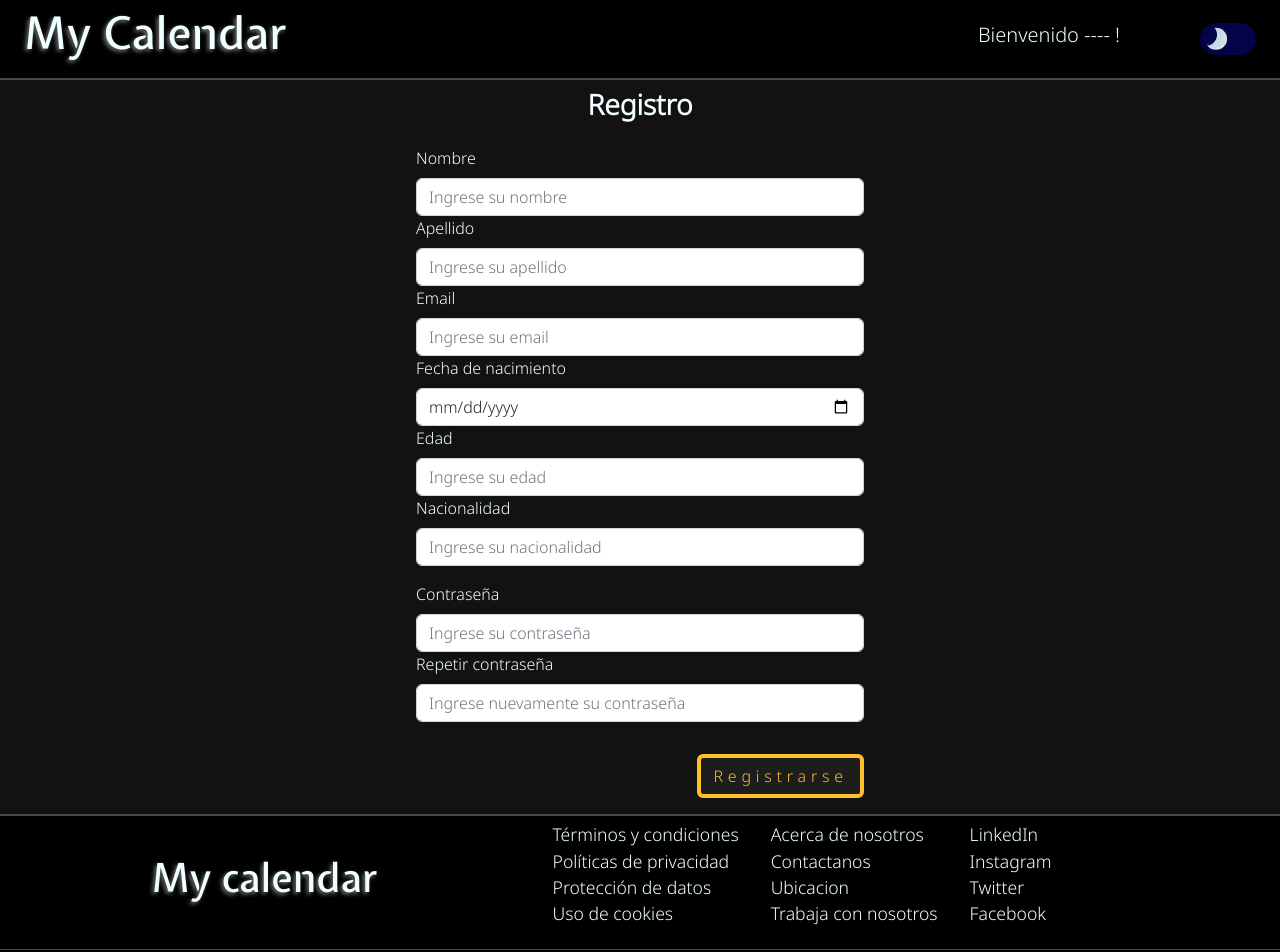
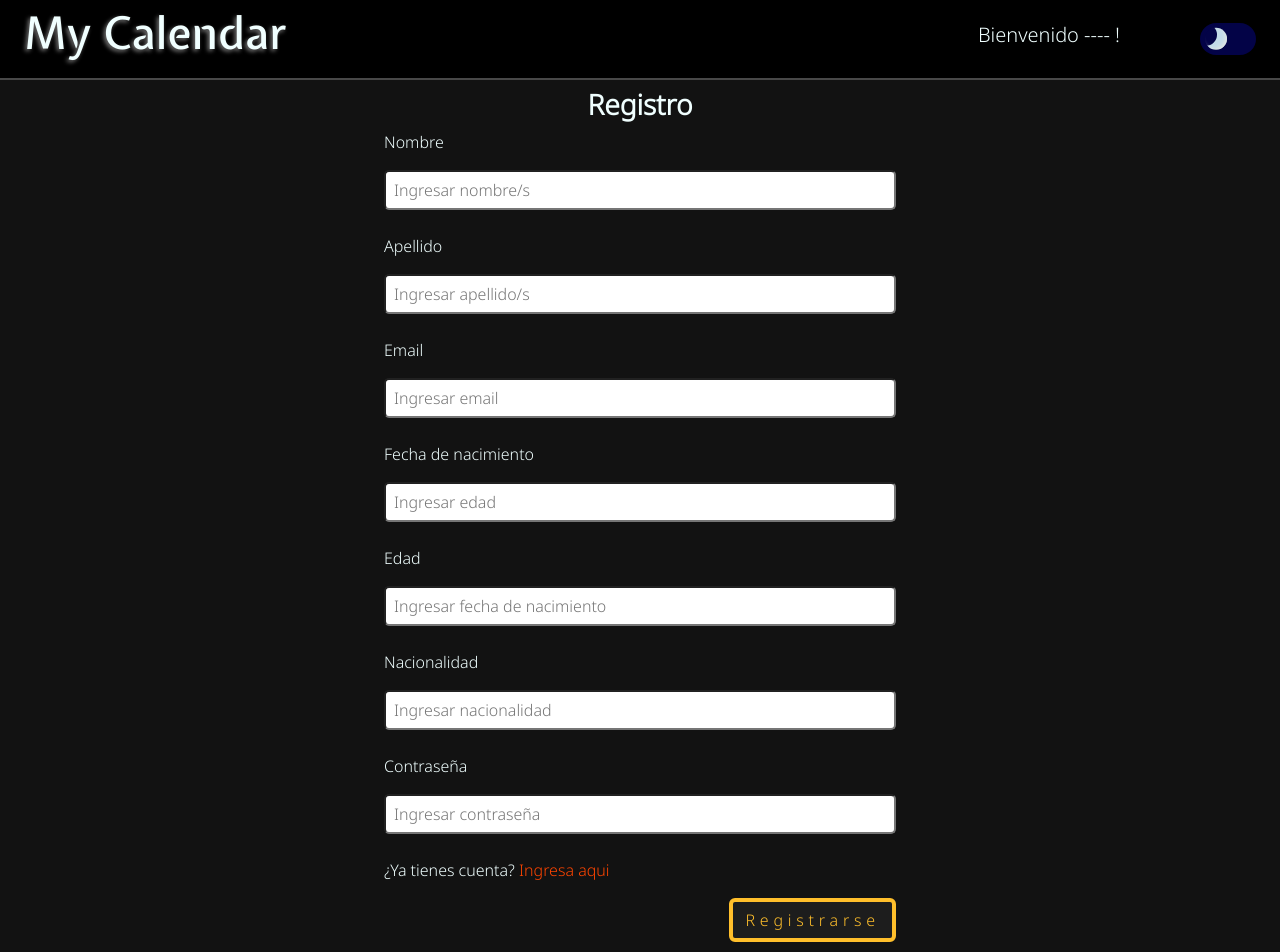
Before and after one commit to SantiagoTonin/CalendarFront, a React (Create React App) app: page /register in a window 1280 px wide. Shown: the top 952 px of the page. Built offline with nearby package versions, Linux system fonts and the light colour scheme.

Commit message:
formulario de registro completo y funcional, falta logica de registro de usuario

```diff
--- a/src/components/loginForm/LoginForm.js
+++ b/src/components/loginForm/LoginForm.js
@@ -93,13 +93,13 @@ const LoginForm = () => {
         {errorMessage && <p className="errorMessage">{errorMessage}</p>}
         <div className="redirectContainer">
           <a href="./error404">¿Olvidaste tu contraseña?</a>
-          <a href="./registerPage">
-            ¿No tienes cuenta? Crea una<span>aquí</span>
+          <a href="./register">
+            ¿No tienes cuenta? Crea una<span> aquí</span>
           </a>
         </div>
         <div className="formLoginBtnContainer">
           <Button className="formLoginBtn" type="submit">
-            Registrarse
+            Ingresar
           </Button>
         </div>
       </form>
--- /dev/null
+++ b/src/components/registerForm/RegisterForm.js
@@ -0,0 +1,191 @@
+import { Button } from "react-bootstrap";
+import { useState, useEffect } from "react";
+import { useForm } from "react-hook-form";
+import "./register.css";
+import axiosInstance from "../../config/axiosInit";
+
+const RegisterForm = () => {
+  const {
+    register,
+    handleSubmit,
+    formState: { errors },
+  } = useForm({
+    defaultValues: {
+      email: "",
+      password: "",
+      name: "",
+      lastname: "",
+      birthdate: "",
+      age: "",
+      nationality: "",
+    },
+  });
+
+  const [errorMessage, setErrorMessage] = useState("");
+  const [focusedField, setFocusedField] = useState(null);
+
+  useEffect(() => {
+    const timer = setTimeout(() => {
+      setErrorMessage("");
+    }, 4000);
+    return () => clearTimeout(timer);
+  }, [errorMessage]);
+
+  const onSubmit = async (data) => {
+    try {
+      const response = await axiosInstance.post("/singup", data);
+    } catch (error) {
+      if (error.response) {
+        setErrorMessage(error.response.data.message);
+      } else {
+        setErrorMessage("Hubo un error al procesar la solicitud.");
+      }
+    }
+  };
+
+  const handleBlur = (event) => {
+    setFocusedField(null);
+  };
+
+  const handleFocus = (field) => {
+    setFocusedField(field);
+  };
+
+  return (
+    <>
+      <form onSubmit={handleSubmit(onSubmit)} className="registerForm">
+        <label>Nombre</label>
+        <input
+          className={`mt-3 mb-2 ${focusedField === "name" ? "focused" : ""}`}
+          type="text"
+          placeholder="Ingresar nombre/s"
+          {...register("name", {
+            required: "Este campo es obligatorio.",
+            minLength: {
+              value: 3,
+              message: "El nombre debe contener como mínimo 3 caracteres",
+            },
+          })}
+          onBlur={handleBlur}
+          onFocus={() => handleFocus("name")}
+        />
+        <p>{errors.name?.message}</p>
+        <label>Apellido</label>
+        <input
+          className={`mt-3 mb-2 ${
+            focusedField === "lastname" ? "focused" : ""
+          }`}
+          type="text"
+          placeholder="Ingresar apellido/s"
+          {...register("lastname", {
+            required: "Este campo es obligatorio.",
+            minLength: {
+              value: 3,
+              message: "El apellido debe contener como mínimo 3 caracteres",
+            },
+          })}
+          onBlur={handleBlur}
+          onFocus={() => handleFocus("lastname")}
+        />
+        <p>{errors.lastname?.message}</p>
+        <label>Email</label>
+        <input
+          className={`mt-3 mb-2 ${focusedField === "email" ? "focused" : ""}`}
+          type="text"
+          placeholder="Ingresar email"
+          {...register("email", {
+            required: "Este campo es obligatorio.",
+            minLength: {
+              value: 8,
+              message: "El email debe tener al menos 8 caracteres",
+            },
+            pattern: {
+              value: /^[A-Za-z0-9._%+-]+@[A-Za-z0-9.-]+\.[A-Za-z]{2,}$/i,
+              message: "Formato de email inválido",
+            },
+          })}
+          onBlur={handleBlur}
+          onFocus={() => handleFocus("email")}
+        />
+        <p>{errors.email?.message}</p>
+        <label>Fecha de nacimiento</label>
+        <input
+          className={`mt-3 mb-2 ${
+            focusedField === "birthdate" ? "focused" : ""
+          }`}
+          type="number"
+          placeholder="Ingresar edad"
+          {...register("birthdate", {
+            required: "Este campo es obligatorio.",
+          })}
+          onBlur={handleBlur}
+          onFocus={() => handleFocus("birthdate")}
+        />
+        <p>{errors.birthdate?.message}</p>
+        <label>Edad</label>
+        <input
+          className={`mt-3 mb-2 ${focusedField === "age" ? "focused" : ""}`}
+          type="number"
+          placeholder="Ingresar fecha de nacimiento"
+          {...register("age", {
+            required: "Este campo es obligatorio.",
+          })}
+          onBlur={handleBlur}
+          onFocus={() => handleFocus("age")}
+        />
+        <p>{errors.age?.message}</p>
+        <label>Nacionalidad</label>
+        <input
+          className={`mt-3 mb-2 ${
+            focusedField === "nationality" ? "focused" : ""
+          }`}
+          type="text"
+          placeholder="Ingresar nacionalidad"
+          {...register("nationality", {
+            required: "Este campo es obligatorio.",
+          })}
+          onBlur={handleBlur}
+          onFocus={() => handleFocus("nationality")}
+        />
+        <p>{errors.nationality?.message}</p>
+        <label>Contraseña</label>
+        <input
+          className={`mt-3 mb-2 ${
+            focusedField === "password" ? "focused" : ""
+          }`}
+          type="password"
+          placeholder="Ingresar contraseña"
+          {...register("password", {
+            required: "Este campo es obligatorio.",
+            minLength: {
+              value: 8,
+              message: "La contraseña debe tener al menos 8 caracteres",
+              pattern: "/.{6,16}$/",
+            },
+            pattern: {
+              value: /^(?=.*[A-Za-z])(?=.*\d)[A-Za-z\d]{8,}$/,
+              message:
+                "La contraseña tiene que tener al menos 8 caracteres, una letra y un numero",
+            },
+          })}
+          onBlur={handleBlur}
+          onFocus={() => handleFocus("password")}
+        />
+        <p>{errors.password?.message}</p>
+        {errorMessage && <p className="errorMessage">{errorMessage}</p>}
+        <div className="registerRedirectContainer">
+          <a href="./login">
+            ¿Ya tienes cuenta?<span> Ingresa aqui</span>
+          </a>
+        </div>
+        <div className="formLoginBtnContainer">
+          <Button className="formLoginBtn" type="submit">
+            Registrarse
+          </Button>
+        </div>
+      </form>
+    </>
+  );
+};
+
+export default RegisterForm;
--- /dev/null
+++ b/src/components/registerForm/register.css
@@ -0,0 +1,46 @@
+.registerFormContainer {
+  height: auto;
+  max-height: 100%;
+  width: 100vw;
+  max-width: 100%;
+  display: flex;
+  flex-direction: column;
+  align-items: center;
+  justify-content: center;
+  background-color: var(--main-color);
+}
+
+.registerFormContainer > h3 {
+  color: azure;
+  font-weight: 800;
+  padding-top: 0.5rem;
+}
+
+.registerFormContainer > .registerForm {
+  width: 40%;
+  height: auto;
+  display: flex;
+  flex-direction: column;
+  color: azure;
+}
+
+.registerForm > input {
+  padding-inline: 0.5rem;
+  border-radius: 5px;
+  height: 2.5rem;
+}
+
+.registerRedirectContainer {
+  display: flex;
+  align-items: center;
+  justify-content: flex-start;
+}
+
+.registerRedirectContainer > a {
+  text-decoration: none;
+  color: azure;
+}
+
+.registerRedirectContainer > a > span {
+  color: orangered;
+}
--- a/src/pages/register/Register.js
+++ b/src/pages/register/Register.js
@@ -1,42 +1,11 @@
-import { Form, Button } from "react-bootstrap";
-import "./register.css";
 import "../../components/loginForm/login.css";
+import RegisterForm from "../../components/registerForm/RegisterForm";
 
 const Register = () => {
   return (
     <main className="registerFormContainer">
       <h3>Registro</h3>
-      <Form>
-        <Form.Group className="my-3" controlId="formGroupEmail">
-          <Form.Label>Nombre</Form.Label>
-          <Form.Control type="text" placeholder="Ingrese su nombre" />
-          <Form.Label>Apellido</Form.Label>
-          <Form.Control type="text" placeholder="Ingrese su apellido" />
-          <Form.Label>Email</Form.Label>
-          <Form.Control type="email" placeholder="Ingrese su email" />
-          <Form.Label>Fecha de nacimiento</Form.Label>
-          <Form.Control
-            type="date"
-            placeholder="Ingrese su fecha de nacimiento"
-          />
-          <Form.Label>Edad</Form.Label>
-          <Form.Control type="number" placeholder="Ingrese su edad" />
-          <Form.Label>Nacionalidad</Form.Label>
-          <Form.Control type="text" placeholder="Ingrese su nacionalidad" />
-        </Form.Group>
-        <Form.Group className="my-3" controlId="formGroupPassword">
-          <Form.Label>Contraseña</Form.Label>
-          <Form.Control type="password" placeholder="Ingrese su contraseña" />
-          <Form.Label>Repetir contraseña</Form.Label>
-          <Form.Control
-            type="password"
-            placeholder="Ingrese nuevamente su contraseña"
-          />
-        </Form.Group>
-          <div className="formLoginBtnContainer">
-            <Button className="formLoginBtn">Registrarse</Button>
-          </div>
-      </Form>
+      <RegisterForm/>
     </main>
   );
 };
--- a/src/pages/register/register.css
+++ /dev/null
@@ -1,23 +0,0 @@
-.registerFormContainer {
-  height: auto;
-  max-height: 100%;
-  width: 100vw;
-  max-width: 100%;
-  display: flex;
-  flex-direction: column;
-  align-items: center;
-  justify-content: center;
-  background-color: var(--main-color);
-}
-
-.registerFormContainer > h3 {
-  color: azure;
-  font-weight: 800;
-  padding-top: 0.5rem;
-}
-
-.registerFormContainer > Form {
-  width: 35%;
-  height: auto;
-  color: azure;
-}
```
